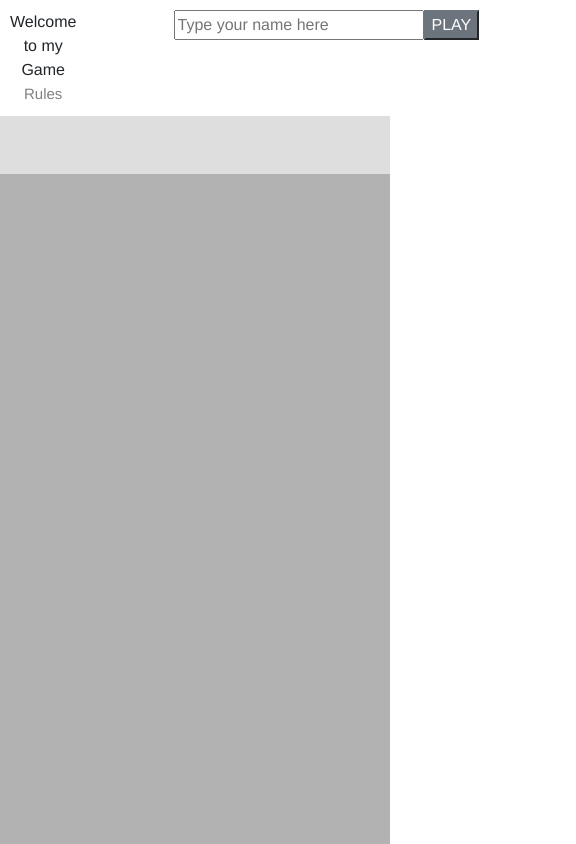
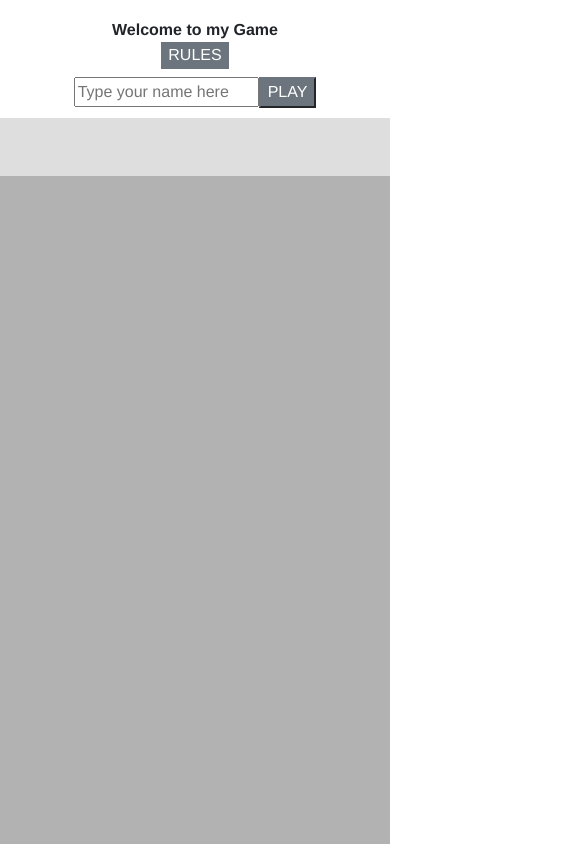
Before and after one commit to prkince/game-vuejs, a Vue app: page / in a window 390 px wide. Shown: the top 844 px of the page, 576 px wide, since content can reach past the window. Built offline with nearby package versions, Linux system fonts and the light colour scheme.

Commit message:
adding responsive game

```diff
--- a/src/components/Player.vue
+++ b/src/components/Player.vue
@@ -3,8 +3,10 @@
        <span v-html="welcomeMessage" :class="{ hide: !player }"></span> <!-- if there is no player it will be hidden -->
        <div class="playerDetails">
         <div>
-          <span :class="{ hide: player }">Welcome to my Game </span>
-          <a id="popup-prkLink" href="#" v-on:click="modalRules">Rules</a>
+          <div class="welcome-and-rules">
+            <span :class="{ hide: player }" class="welcome"><strong>Welcome to my Game</strong></span>
+            <a id="popup-prkLink" href="#" v-on:click="modalRules" class="btn-secondary btn-rules">RULES</a>
+          </div>
           <div id="popup-prkBox" class="popup-prk">
             <div class="popup-prk-content">
                 <div class="popup-prk-head">
@@ -23,7 +25,7 @@
         <form @submit.prevent="setPlayer" :class="{ hide: player }"> <!-- if there is a player it will be hidden -->
             <div class="formInput">
                 <input name="player" placeholder="Type your name here">
-                <button type="submit" class="btn-secondary">PLAY</button>
+                <button type="submit" class="btn-secondary btn-rules">PLAY</button>
             </div>
         </form>
        </div>
@@ -85,6 +87,35 @@ export default {
      justify-content: space-around;
      padding: 10px;
     }
+    .btn-rules {
+      padding: 1px 7px 2px;
+    }
+    .welcome-and-rules {
+      display: flex;
+    }
+    .welcome {
+      margin-right: 90px
+    }
+    @media (max-width: 945px) {
+      .playerDetails {
+        display: block
+      }
+      .welcome {
+        margin-right: 0
+      }
+      form {
+        justify-content: center;
+        display: flex
+      }
+      .welcome-and-rules {
+        display: flex;
+        flex-direction: column;
+        justify-content: center;
+        align-items: center;
+        padding: 8px;
+      }
+    }
+
     .formInput {
       width: 500px;
     }
@@ -111,10 +142,7 @@ export default {
     }
 
     #popup-prkLink {
-        color: #808080;
-        margin: 0 0 0 0;
         text-decoration: none;
-        font-size: 15px;
     }
 
     .popup-prk-content {
```
